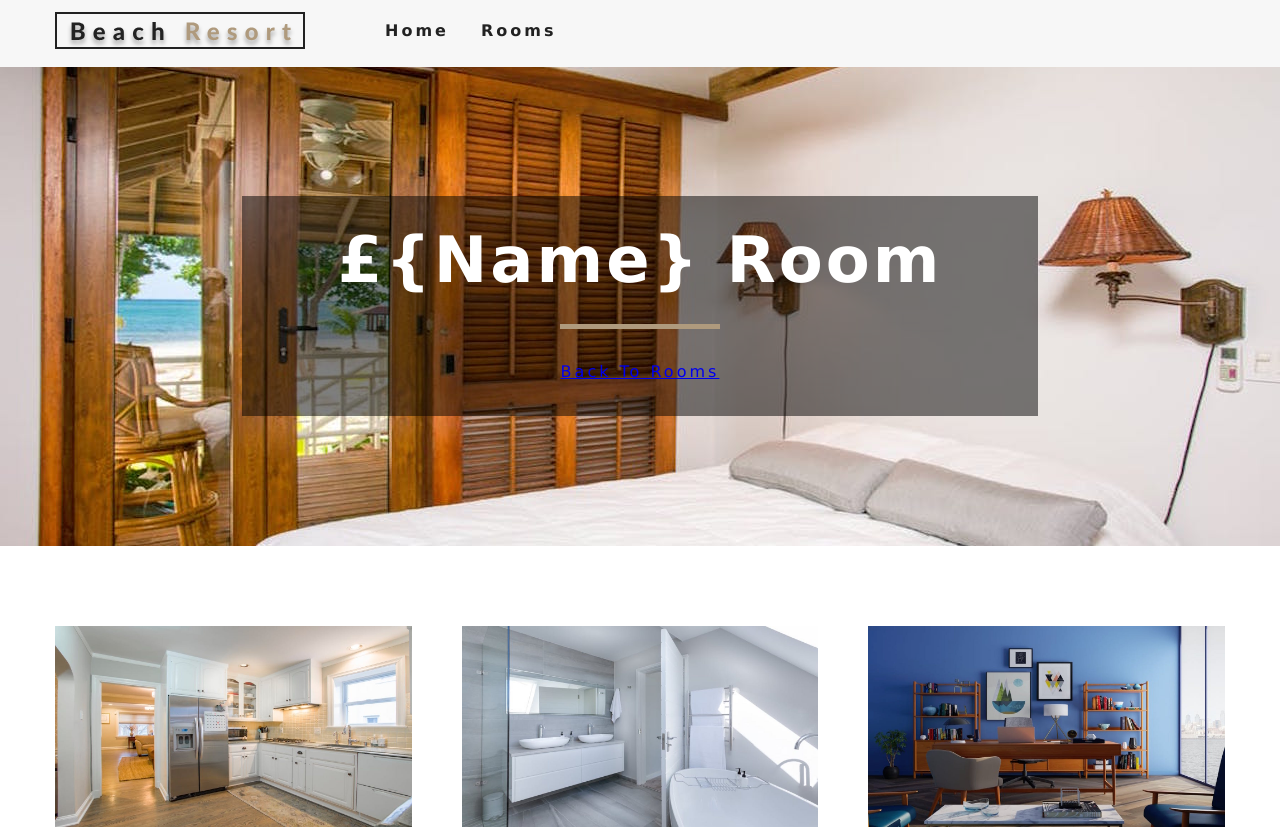
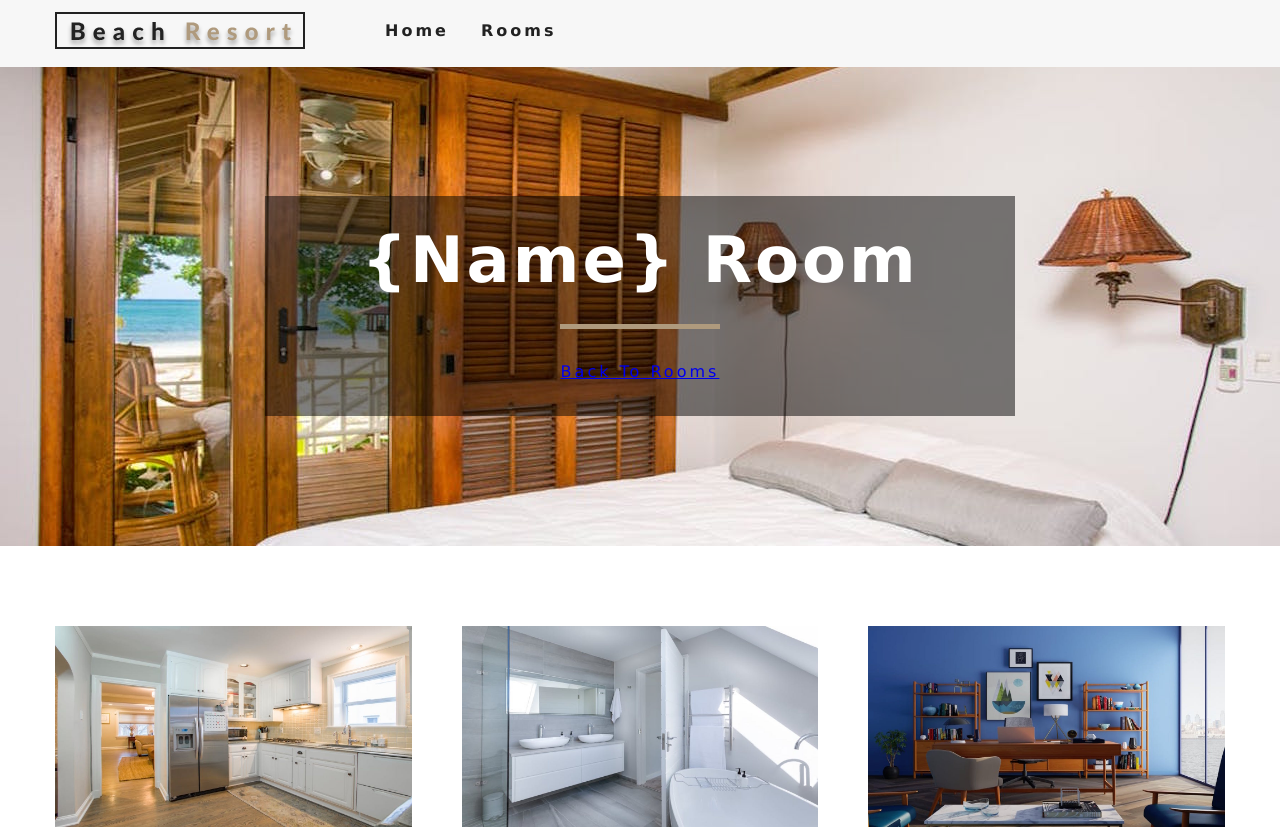
Before and after one commit to Nikhil2591/React-Beach-Resort, a React (Create React App) app: page /rooms/double-deluxe in a window 1280 px wide. Shown: the top 829 px of the page. Built offline with nearby package versions, Linux system fonts and the light colour scheme.

Commit message:
Update SingleRoom.js

```diff
--- a/src/pages/SingleRoom.js
+++ b/src/pages/SingleRoom.js
@@ -46,7 +46,7 @@ export default class SingleRoom extends Component {
         return (
         <>
         <StyledHero img={images[0] || this.state.defaultBcg}>
-            <Banner title={`£{name} room`}>
+            <Banner title={`{name} room`}>
                 <Link to="/rooms" clasName="btn-primary">
                     back to rooms
                 </Link>
```
